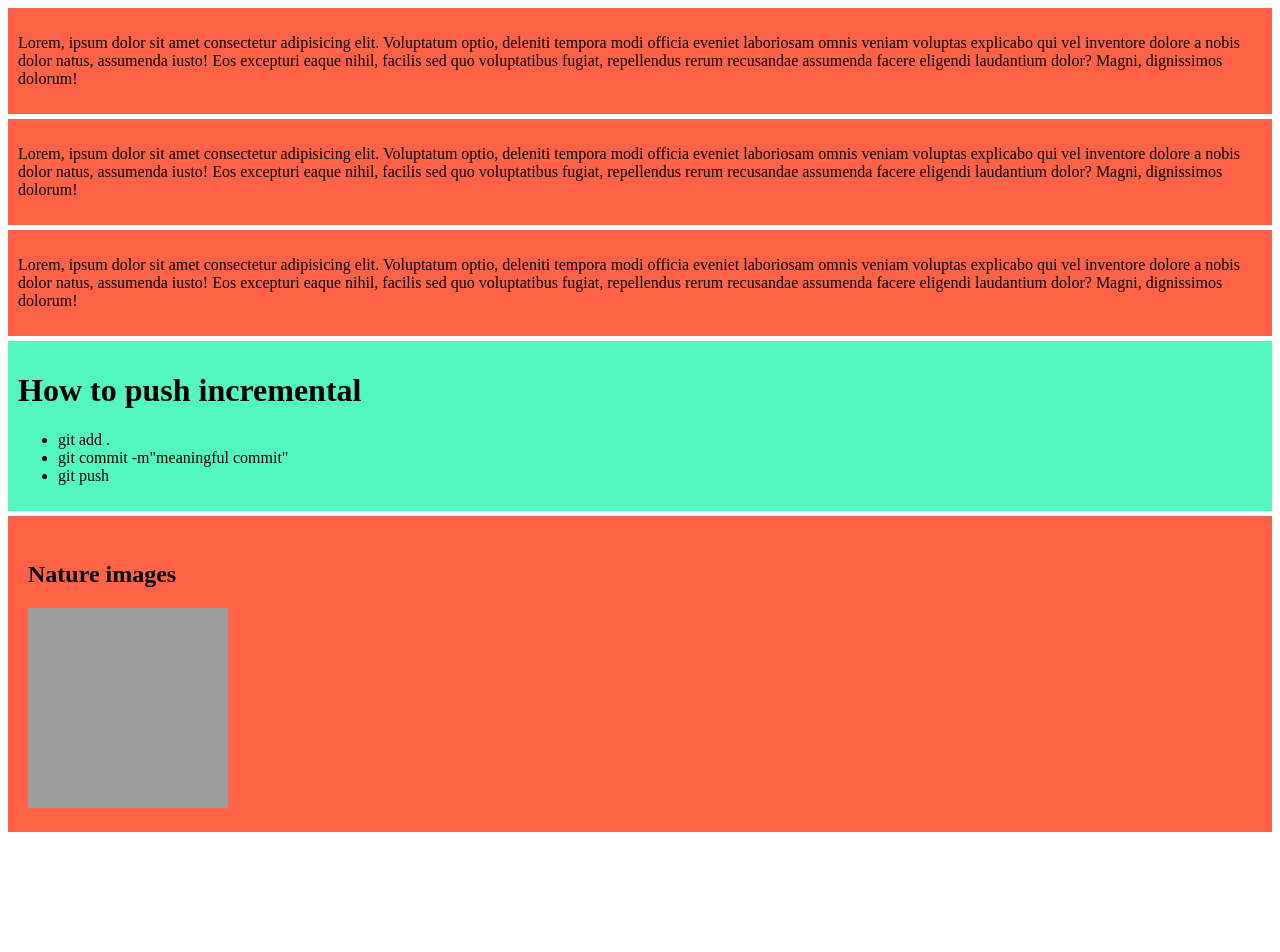
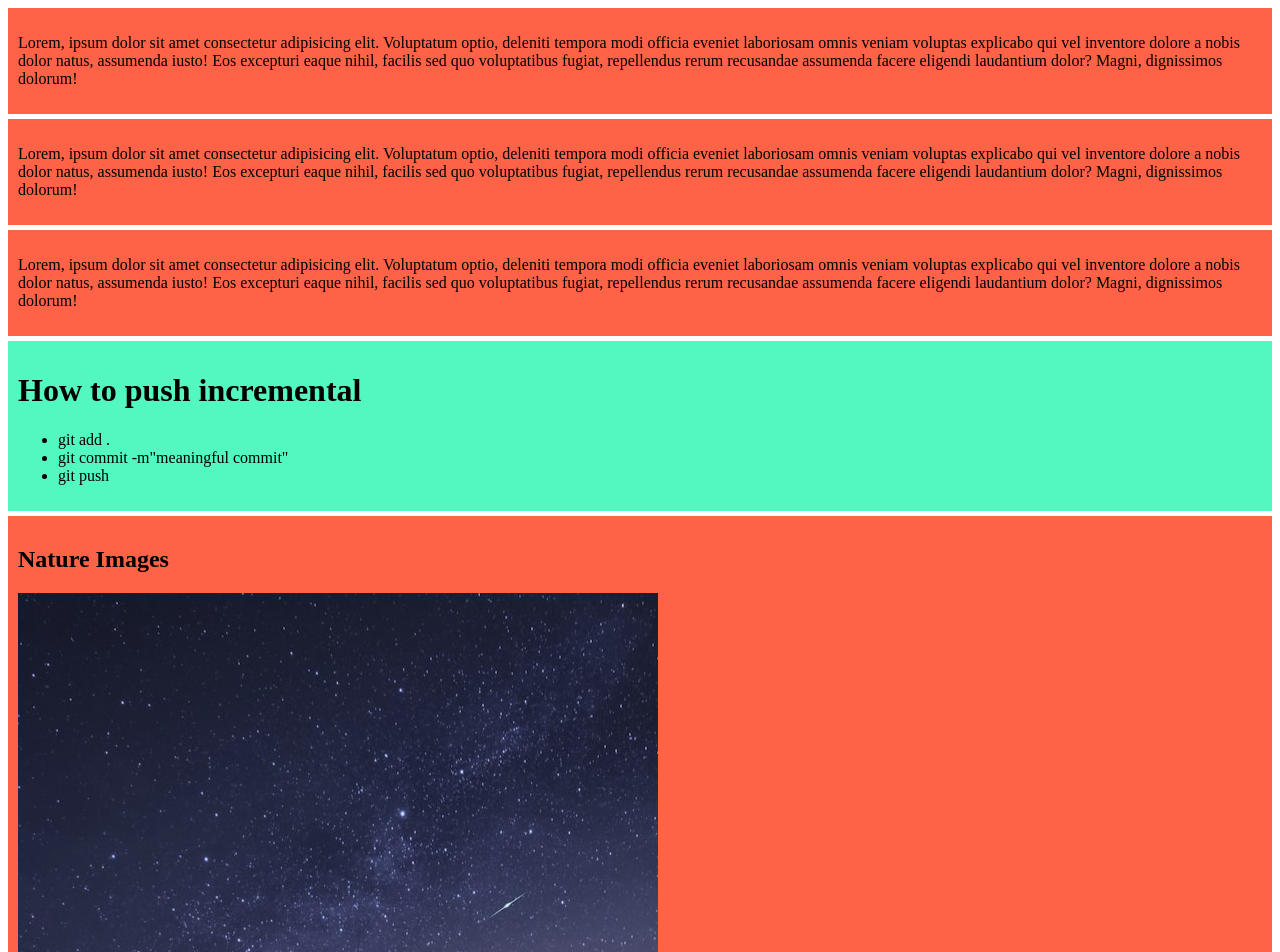
Before and after one commit to mhashnain/my-first-website, a plain HTML site: page index.html in a window 1280 px wide. Shown: the top 952 px of the page. Before the commit the page ends 840 px from the top, so only its background shows below. Drawn offline with Linux system fonts and the light colour scheme; grey boxes are pictures that could not be loaded.

Commit message:
push again

```diff
--- a/index.html
+++ b/index.html
@@ -24,10 +24,8 @@
         </ul>
     </div>
     <div>
-        <div>
-            <h2>Nature images</h2>
-            <img class="nature" src="images/nature.img.jpg" alt="">
-        </div>
+        <h2>Nature Images</h2>
+        <img src="images/images.img.jpg" alt="">
     </div>
 </body>
 </html>
--- a/styles/blog.css
+++ b/styles/blog.css
@@ -9,7 +9,3 @@ div{
     padding: 10px;
     margin-top: 5px;
 }
-.nature{
-    width: 200px;
-    height: 200px;
-}
```
Also changed, not shown: images/images.img.jpg (added).
